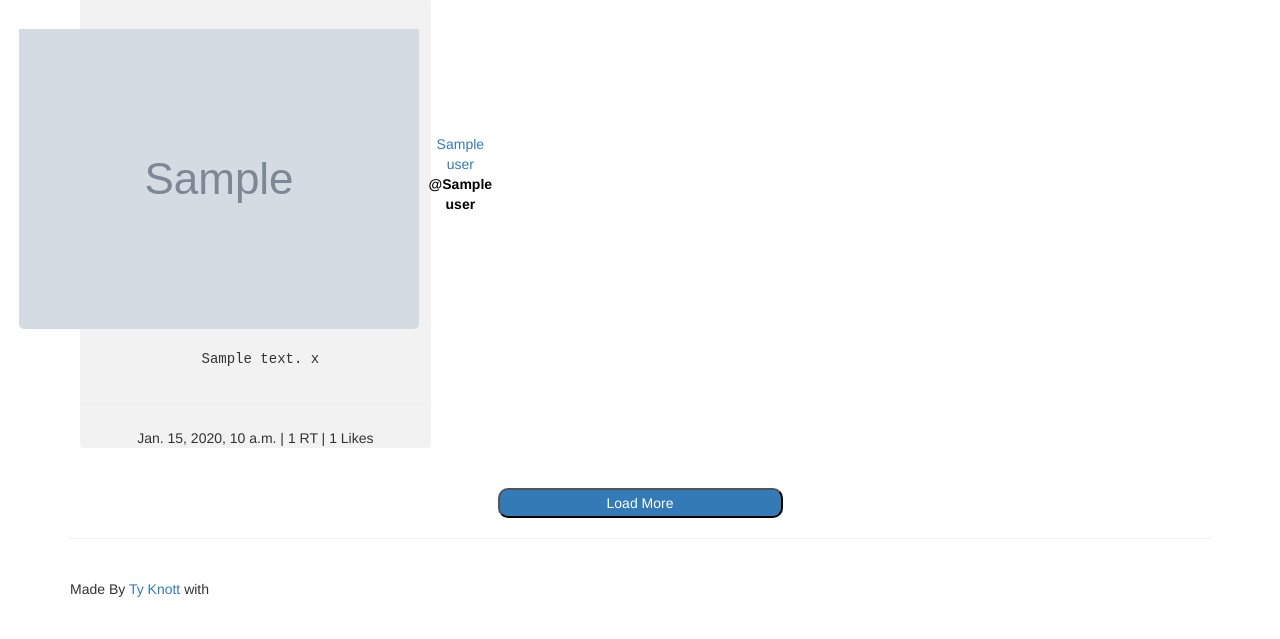
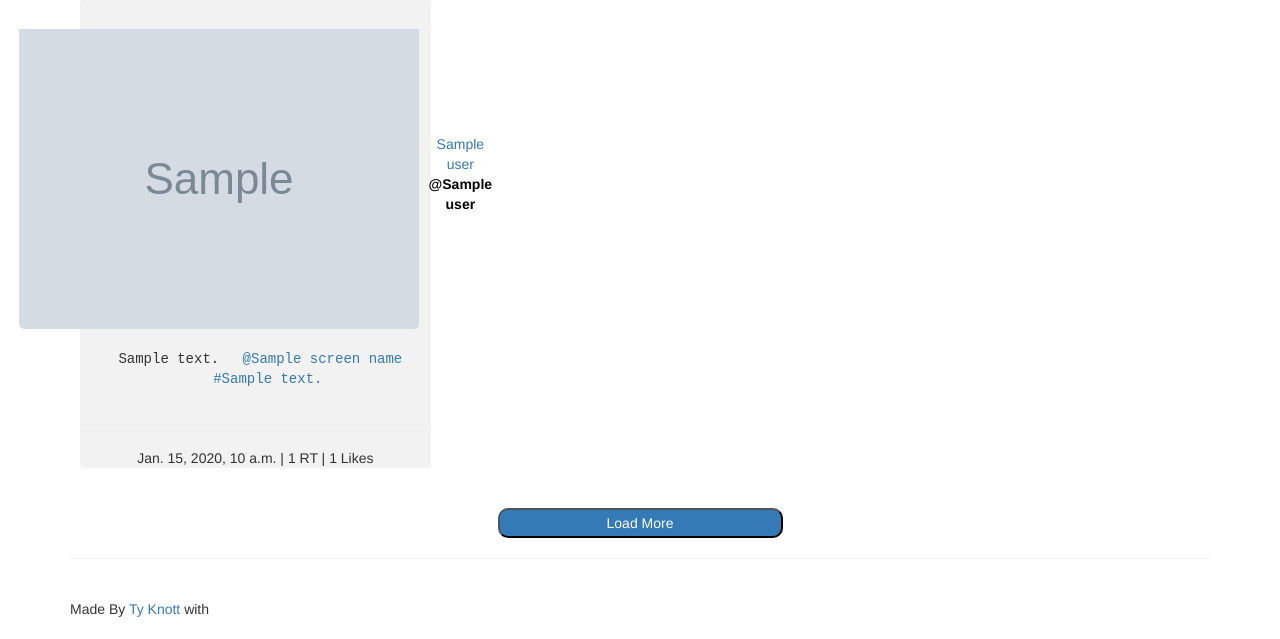
Before and after one commit to 404-brain/Django-TwitterTrends, a Django app: template templates/trends/hashtag/no-hash.html in a window 1280 px wide. Shown: the part 170-809 px from the top of the page. Before the commit the page ends 767 px from the top, so only its background shows below. Run offline with Django 3.2, Linux system fonts and the light colour scheme; the template is opened without the code that fills it: most values are stand-ins (such as "Sample title", 1, 10 or a date in 2020); grey boxes marked "Sample" are stand-in pictures; some libraries are stand-ins or nearby versions.

Commit message:
Update no-hash.html

```diff
--- a/templates/trends/hashtag/no-hash.html
+++ b/templates/trends/hashtag/no-hash.html
@@ -51,7 +51,39 @@
             </a>
             <div id="text-area">
                 {{tweets.text}}
-                {{tweets.hashtags}}
+                <!-- @ link -->
+                {% if tweets.user_mentions.0.screen_name %}
+                    {% for screen_names in tweets.user_mentions %}
+                        <a href="{% url 'users' user_name=screen_names.screen_name %}">
+                            @{{screen_names.screen_name}}
+                        </a>
+                    {% endfor %}
+                {% endif %}
+                <!-- # link -->
+                {% if tweets.hashtags.0.text %}
+                    {% for hashtags in tweets.hashtags %}
+                        <a href="{% url 'hash' hash_name=hashtags.text %}">
+                            #{{hashtags.text}}
+                        </a>
+                    {% endfor %}
+                {% endif %}
+                <!-- photo display -->
+                {% if tweets.media != 'None' %}
+                    {% if tweets.media.0.type == 'photo' %}
+                        <img style="width:90%;" src="{{tweets.media.0.media_url}}">
+                    {% endif %}
+                {% endif %}
+                <!-- video/mp4 display -->
+                {% if tweets.media != 'None' %}
+                    {% if tweets.media.0.type == 'video' %}
+                        {% for video_info in tweets.media.0.video_info.variants %}
+                            {% if video_info.bitrate == 832000 and video_info.content_type == 'video/mp4' %}
+                                <iframe id="video" width="90%;" frameborder="0" src="{{video_info.url}}"></iframe>
+                            {% endif %}
+                        {% endfor %}
+                    {% endif %}
+                {% endif %}
+                <!--  -->
             </div>
             <hr>
             <div id="tweets-about-footer">
@@ -83,7 +115,39 @@
                 </a>
                 <div id="text-area">
                     {{tweets.text}}
-                    {{tweets.hashtags}}
+                    <!-- @ link -->
+                    {% if tweets.user_mentions.0.screen_name %}
+                        {% for screen_names in tweets.user_mentions %}
+                            <a href="{% url 'users' user_name=screen_names.screen_name %}">
+                                @{{screen_names.screen_name}}
+                            </a>
+                        {% endfor %}
+                    {% endif %}
+                    <!-- # link -->
+                    {% if tweets.hashtags.0.text %}
+                        {% for hashtags in tweets.hashtags %}
+                            <a href="{% url 'hash' hash_name=hashtags.text %}">
+                                #{{hashtags.text}}
+                            </a>
+                        {% endfor %}
+                    {% endif %}
+                    <!-- photo display -->
+                    {% if tweets.media != 'None' %}
+                        {% if tweets.media.0.type == 'photo' %}
+                            <img style="width:90%;" src="{{tweets.media.0.media_url}}">
+                        {% endif %}
+                    {% endif %}
+                    <!-- video/mp4 display -->
+                    {% if tweets.media != 'None' %}
+                        {% if tweets.media.0.type == 'video' %}
+                            {% for video_info in tweets.media.0.video_info.variants %}
+                                {% if video_info.bitrate == 832000 and video_info.content_type == 'video/mp4' %}
+                                    <iframe id="video" width="90%;" frameborder="0" src="{{video_info.url}}"></iframe>
+                                {% endif %}
+                            {% endfor %}
+                        {% endif %}
+                    {% endif %}
+                    <!--  -->
                 </div>
                 <hr>
                 <div id="tweets-about-footer">
@@ -117,7 +181,39 @@
                 </a>
                 <div id="text-area">
                     {{tweets.text}}
-                    {{tweets.hashtags}}
+                    <!-- @ link -->
+                    {% if tweets.user_mentions.0.screen_name %}
+                        {% for screen_names in tweets.user_mentions %}
+                            <a href="{% url 'users' user_name=screen_names.screen_name %}">
+                                @{{screen_names.screen_name}}
+                            </a>
+                        {% endfor %}
+                    {% endif %}
+                    <!-- # link -->
+                    {% if tweets.hashtags.0.text %}
+                        {% for hashtags in tweets.hashtags %}
+                            <a href="{% url 'hash' hash_name=hashtags.text %}">
+                                #{{hashtags.text}}
+                            </a>
+                        {% endfor %}
+                    {% endif %}
+                    <!-- photo display -->
+                    {% if tweets.media != 'None' %}
+                        {% if tweets.media.0.type == 'photo' %}
+                            <img style="width:90%;" src="{{tweets.media.0.media_url}}">
+                        {% endif %}
+                    {% endif %}
+                    <!-- video/mp4 display -->
+                    {% if tweets.media != 'None' %}
+                        {% if tweets.media.0.type == 'video' %}
+                            {% for video_info in tweets.media.0.video_info.variants %}
+                                {% if video_info.bitrate == 832000 and video_info.content_type == 'video/mp4' %}
+                                    <iframe id="video" width="90%;" frameborder="0" src="{{video_info.url}}"></iframe>
+                                {% endif %}
+                            {% endfor %}
+                        {% endif %}
+                    {% endif %}
+                    <!--  -->
                 </div>
                 <hr>
                 <div id="tweets-about-footer">
```
